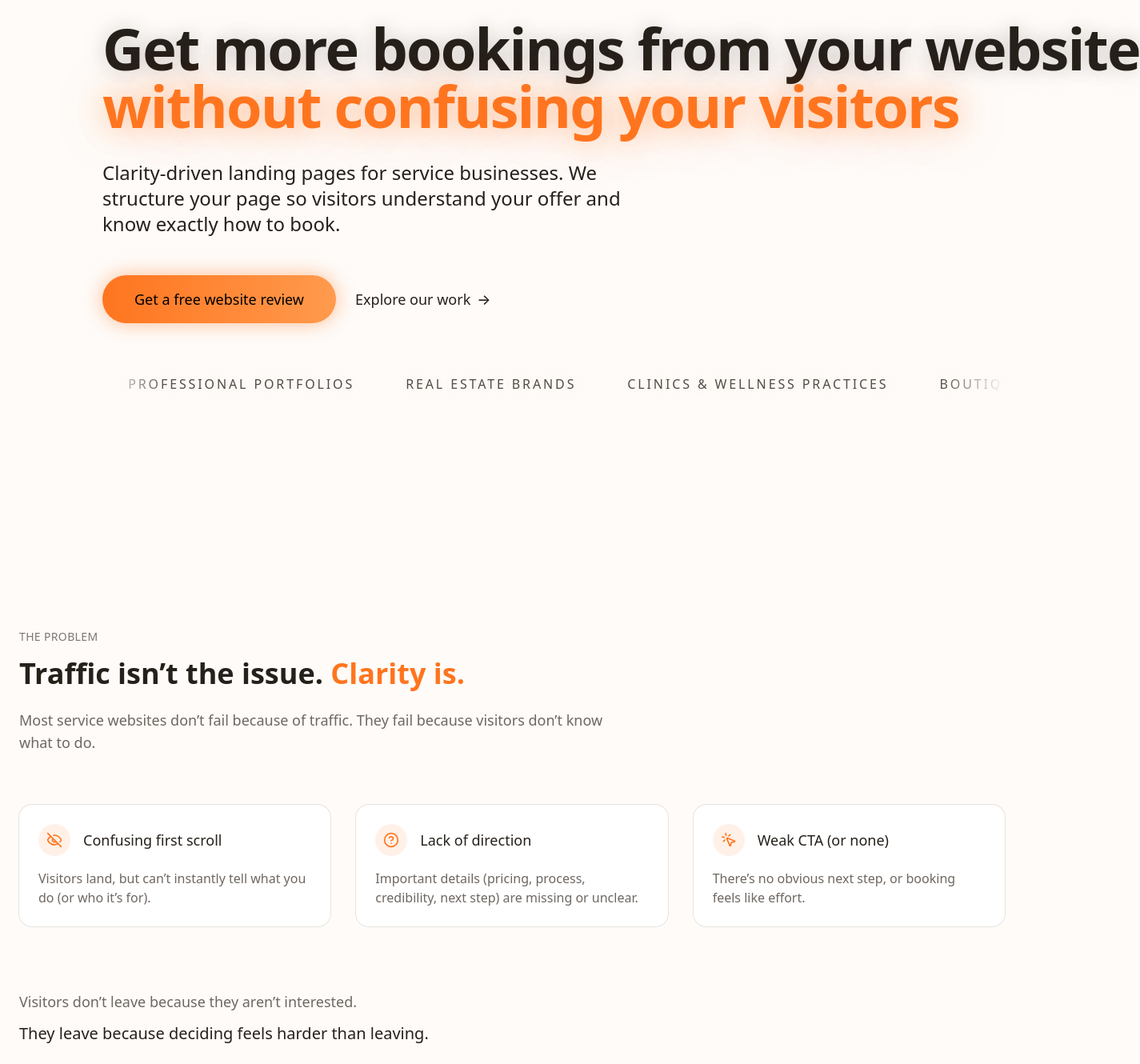
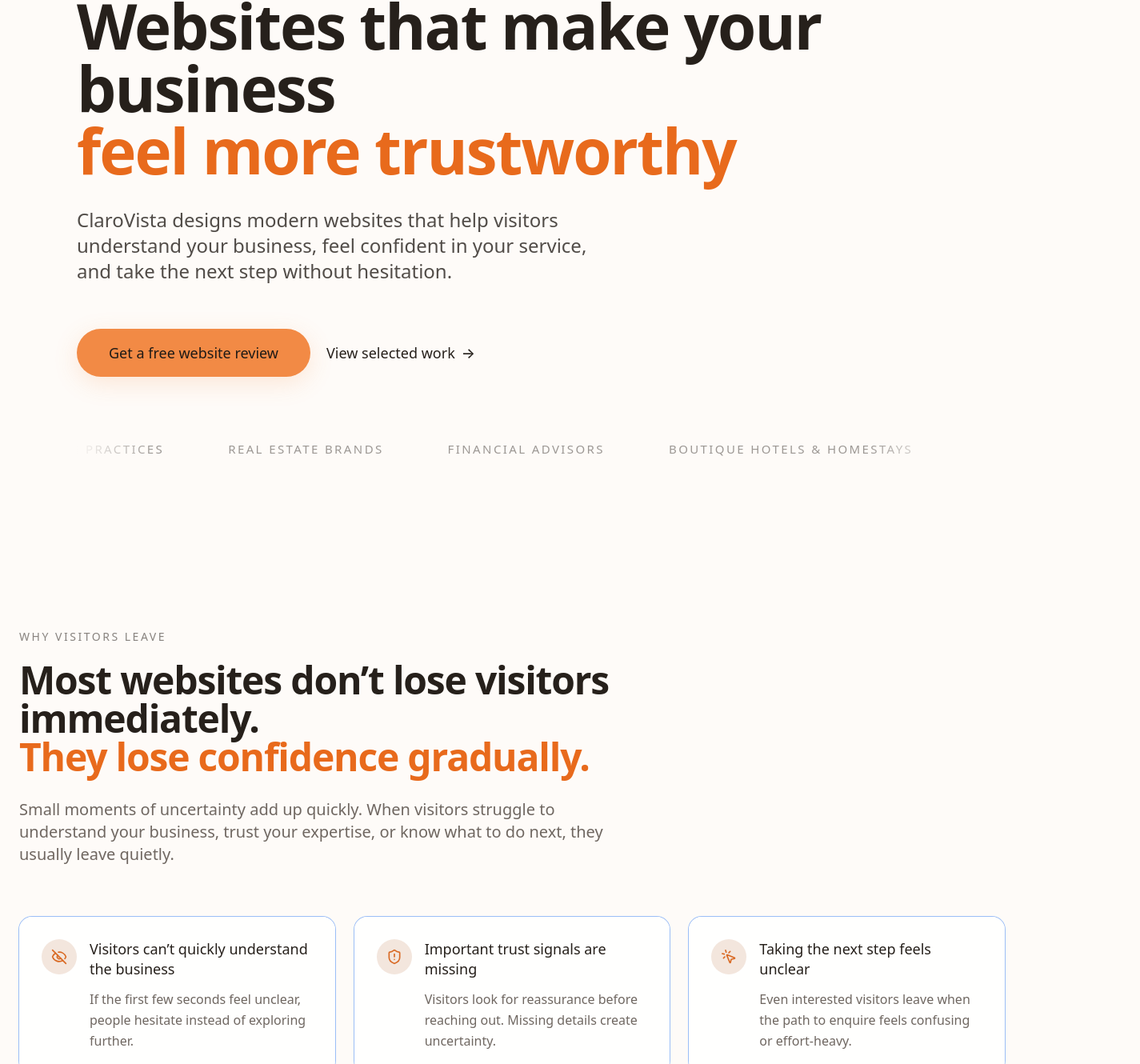
Before and after one commit to dharanshetty05/ClaroVista, a Next.js app: page / in a window 1280 px wide. Shown: the part 142-1472 px from the top of the page at 80% size, 1425 px wide, since content can reach past the window. Built offline with nearby package versions, Linux system fonts and the light colour scheme.

Commit message:
refactor: redesigned hero and problem sections for stronger conversion flow

```diff
--- a/components/Hero.tsx
+++ b/components/Hero.tsx
@@ -3,17 +3,14 @@
 import { motion } from "framer-motion"
 
 const industries = [
-  "Cafés & Restaurants",
-  "Professional Portfolios",
+  "Clinics & Wellness Practices",
   "Real Estate Brands",
-  "Clinics & Wellness Practices",
+  "Financial Advisors",
   "Boutique Hotels & Homestays",
-  "E-commerce Brands",
-  "Financial Advisors",
-  "Gyms & Fitness Studios",
-  "Photographers",
-  "Salons & Studios",
-  "Business Coaches",
+  "Interior Design Studios",
+  "Restaurants & Cafés",
+  "Professional Consultants",
+  "Salons & Beauty Studios",
 ]
 
 export default function Hero() {
@@ -28,109 +25,141 @@
   }
 
   return (
-    <section id="hero" className="bg-[#fefbf8] min-h-screen flex items-center">
-      <div className="mx-auto max-w-[1440px] px-6 xl:pl-32 w-full">
+    <section
+      id="hero"
+      className="bg-[#fefbf8] min-h-screen flex items-center"
+    >
+      <div className="mx-auto max-w-[1440px] w-full px-6 lg:px-12 xl:px-24">
         <motion.div
           initial={{ opacity: 0, y: 14 }}
           animate={{ opacity: 1, y: 0 }}
           transition={{ duration: 0.6, ease: "easeOut" }}
-          className="flex flex-col gap-12 sm:gap-16"
+          className="flex flex-col gap-16 sm:gap-20"
         >
           {/* TEXT */}
-          <div className="text-center lg:text-left">
+          <div className="text-center lg:text-left max-w-[980px]">
+            {/* POSITIONING LABEL */}
+            <p
+              className="
+                text-sm sm:text-base
+                uppercase tracking-[0.18em]
+                text-[#26201b]/60
+                font-medium
+              "
+            >
+              Websites designed for service businesses
+            </p>
+
             {/* HEADLINE */}
             <h1
               className="
-                text-4xl sm:text-5xl md:text-6xl lg:text-7xl
-                font-bold tracking-tight leading-[1.08]
+                mt-6
+                text-4xl sm:text-5xl md:text-6xl lg:text-[78px]
+                font-bold tracking-tight leading-[1.02]
                 text-[#26201b]
+                max-w-[1100px]
               "
             >
-              <span
-                className="block lg:whitespace-nowrap"
-                style={{
-                  textShadow:
-                    "0 0 22px rgba(38,32,27,0.16), 0 0 44px rgba(38,32,27,0.08)",
-                }}
-              >
-                Get more bookings from your website
+              <span className="block">
+                Websites that make your business
               </span>
 
-              <span
-                className="block lg:whitespace-nowrap text-[#ff751f]"
-                style={{
-                  textShadow:
-                    "0 0 34px rgba(255,117,31,0.38), 0 0 68px rgba(255,117,31,0.26)",
-                }}
-              >
-                without confusing your visitors
+              <span className="block text-[#e86a1c]">
+                feel more trustworthy
               </span>
             </h1>
 
             {/* SUBHEADLINE */}
-            <p className="mt-6 sm:mt-8 mx-auto lg:mx-0 max-w-2xl text-lg sm:text-xl md:text-2xl text-[#26201b]">
-              Clarity-driven landing pages for service businesses. We structure your page so visitors understand your offer and know exactly how to book.
+            <p
+              className="
+                mt-8
+                max-w-2xl
+                text-lg sm:text-xl md:text-2xl
+                leading-relaxed
+                text-[#26201b]/80
+                mx-auto lg:mx-0
+              "
+            >
+              ClaroVista designs modern websites that help visitors understand
+              your business, feel confident in your service, and take the next
+              step without hesitation.
             </p>
 
-            {/* CTAs */}
-            <div className="mt-10 sm:mt-12 flex flex-col sm:flex-row gap-6 items-center justify-center lg:justify-start">
-              {/* Primary CTA */}
+            {/* CTA */}
+            <div
+              className="
+                mt-12 sm:mt-14
+                flex flex-col sm:flex-row
+                gap-5
+                items-center
+                justify-center lg:justify-start
+              "
+            >
+              {/* PRIMARY CTA */}
               <button
                 onClick={() => scrollToSection("contact")}
                 className="
                   inline-flex items-center justify-center
                   rounded-full
                   px-10 py-4
-                  text-base sm:text-lg font-medium text-black
-                  bg-gradient-to-r from-[#ff751f] to-[#ff9a4d]
-                  shadow-[0_0_24px_rgba(255,117,31,0.45)]
-                  transition hover:shadow-[0_0_36px_rgba(255,117,31,0.6)]
+                  text-base sm:text-lg
+                  font-medium
+                  text-[#1f1a16]
+                  bg-[#f28a45]
+                  transition-all duration-300
+                  hover:bg-[#e57d37]
+                  hover:scale-[1.01]
+                  shadow-[0_8px_30px_rgba(242,138,69,0.18)]
                 "
               >
                 Get a free website review
               </button>
 
-              {/* Secondary CTA */}
+              {/* SECONDARY CTA */}
               <button
                 onClick={() => scrollToSection("projects")}
                 className="
                   inline-flex items-center gap-2
-                  text-base sm:text-lg font-medium
+                  text-base sm:text-lg
+                  font-medium
                   text-[#26201b]
-                  transition hover:opacity-70
+                  transition-opacity duration-300
+                  hover:opacity-65
                 "
               >
-                Explore our work
+                View selected work
                 <span aria-hidden>→</span>
               </button>
             </div>
           </div>
 
-          {/* SLIDER */}
+          {/* INDUSTRY STRIP */}
           <div className="relative overflow-hidden">
-            <div className="absolute inset-y-0 left-0 w-12 sm:w-20 bg-gradient-to-r from-[#fefbf8] to-transparent z-10" />
-            <div className="absolute inset-y-0 right-0 w-12 sm:w-20 bg-gradient-to-l from-[#fefbf8] to-transparent z-10" />
+            {/* LEFT FADE */}
+            <div className="absolute inset-y-0 left-0 w-16 sm:w-24 bg-gradient-to-r from-[#fefbf8] to-transparent z-10" />
+
+            {/* RIGHT FADE */}
+            <div className="absolute inset-y-0 right-0 w-16 sm:w-24 bg-gradient-to-l from-[#fefbf8] to-transparent z-10" />
+
             <motion.div
               animate={{ x: ["0%", "-100%"] }}
               transition={{
                 repeat: Infinity,
-                duration: 30,
+                duration: 40,
                 ease: "linear",
               }}
-              className="flex gap-10 sm:gap-16 whitespace-nowrap"
+              className="flex whitespace-nowrap gap-12 sm:gap-20"
             >
               {[...industries, ...industries].map((item, i) => (
                 <span
                   key={i}
                   className="
-                    text-sm sm:text-base
-                    uppercase tracking-[0.18em]
+                    text-sm sm:text-[15px]
+                    uppercase
+                    tracking-[0.16em]
                     font-medium
-                    text-[#26201b]/80
+                    text-[#26201b]/45
                   "
-                  style={{
-                    textShadow: "0 0 12px rgba(255,117,31,0.12)",
-                  }}
                 >
                   {item}
                 </span>
--- a/components/Problem.tsx
+++ b/components/Problem.tsx
@@ -1,112 +1,179 @@
 "use client"
 
 import { motion } from "framer-motion"
-import { EyeOff, HelpCircle, MousePointerClick } from "lucide-react"
+import {
+  EyeOff,
+  ShieldAlert,
+  MousePointerClick,
+} from "lucide-react"
 
 const problems = [
   {
     icon: EyeOff,
-    title: "Confusing first scroll",
+    title: "Visitors can’t quickly understand the business",
     description:
-      "Visitors land, but can’t instantly tell what you do (or who it’s for).",
+      "If the first few seconds feel unclear, people hesitate instead of exploring further.",
   },
   {
-    icon: HelpCircle,
-    title: "Lack of direction",
+    icon: ShieldAlert,
+    title: "Important trust signals are missing",
     description:
-      "Important details (pricing, process, credibility, next step) are missing or unclear.",
+      "Visitors look for reassurance before reaching out. Missing details create uncertainty.",
   },
   {
     icon: MousePointerClick,
-    title: "Weak CTA (or none)",
+    title: "Taking the next step feels unclear",
     description:
-      "There’s no obvious next step, or booking feels like effort.",
+      "Even interested visitors leave when the path to enquire feels confusing or effort-heavy.",
   },
 ]
 
 export default function Problem() {
   return (
-    <section id="problem" className="bg-[#fefbf8] py-24 sm:py-32">
+    <section
+      id="problem"
+      className="bg-[#fefbf8] py-24 sm:py-32"
+    >
       <div className="mx-auto max-w-7xl px-6">
-        {/* Header */}
+        {/* HEADER */}
         <motion.div
           initial={{ opacity: 0, y: 16 }}
           whileInView={{ opacity: 1, y: 0 }}
           viewport={{ once: true }}
           transition={{ duration: 0.6, ease: "easeOut" }}
-          className="max-w-3xl"
+          className="max-w-4xl"
         >
-          <p className="text-sm uppercase tracking-wide text-[#26201b]/60">
-            The problem
+          <p
+            className="
+              text-sm
+              uppercase
+              tracking-[0.18em]
+              text-[#26201b]/55
+              font-medium
+            "
+          >
+            Why visitors leave
           </p>
 
-          <h2 className="mt-4 text-3xl sm:text-4xl font-bold text-[#26201b] leading-snug">
-            Traffic isn’t the issue.{" "}
-            <span className="text-[#ff751f]">Clarity is.</span>
+          <h2
+            className="
+              mt-5
+              text-3xl sm:text-4xl lg:text-5xl
+              font-bold
+              leading-[1.12]
+              tracking-tight
+              text-[#26201b]
+              max-w-4xl
+            "
+          >
+            Most websites don’t lose visitors immediately.
+            <span className="block text-[#e86a1c]">
+              They lose confidence gradually.
+            </span>
           </h2>
 
-          <p className="mt-6 text-lg text-[#6f6761]">
-            Most service websites don’t fail because of traffic.
-            They fail because visitors don’t know what to do.
+          <p
+            className="
+              mt-7
+              max-w-3xl
+              text-lg sm:text-xl
+              leading-relaxed
+              text-[#6f6761]
+            "
+          >
+            Small moments of uncertainty add up quickly. When visitors
+            struggle to understand your business, trust your expertise,
+            or know what to do next, they usually leave quietly.
           </p>
         </motion.div>
 
-        {/* Problem cards */}
-        <div className="mt-16 grid gap-8 sm:grid-cols-2 lg:grid-cols-3">
+        {/* PROBLEM CARDS */}
+        <div className="mt-16 grid gap-6 lg:grid-cols-3">
           {problems.map((item, index) => (
             <motion.div
               key={index}
-              initial={{ opacity: 0, y: 20 }}
+              initial={{ opacity: 0, y: 18 }}
               whileInView={{ opacity: 1, y: 0 }}
-              whileHover={{ y: -4 }}
               viewport={{ once: true }}
               transition={{
                 duration: 0.5,
                 ease: "easeOut",
-                delay: index * 0.1,
-                type: "spring",
-                stiffness: 180,
-                damping: 20,
+                delay: index * 0.08,
               }}
               className="
-                group
                 rounded-2xl
-                bg-white
-                p-6
-                ring-1 ring-[#26201b]/10
-                transition
+                bg-white/90
+                p-7
+                ring-1 ring-[#26201b]/8
+                transition-colors duration-300
+                hover:ring-[#26201b]/14
               "
             >
-              <div className="flex items-center gap-4">
-                <div className="flex h-10 w-10 items-center justify-center rounded-full bg-[#ff751f]/10">
-                  <item.icon className="h-5 w-5 text-[#ff751f] transition group-hover:scale-105" />
+              <div className="flex items-start gap-4">
+                <div
+                  className="
+                    flex h-11 w-11 shrink-0
+                    items-center justify-center
+                    rounded-full
+                    bg-[#f3e6dd]
+                  "
+                >
+                  <item.icon className="h-5 w-5 text-[#d96a24]" />
                 </div>
 
-                <h3 className="text-lg font-medium text-[#26201b]">
-                  {item.title}
-                </h3>
+                <div>
+                  <h3
+                    className="
+                      text-lg
+                      font-medium
+                      leading-snug
+                      text-[#26201b]
+                    "
+                  >
+                    {item.title}
+                  </h3>
+
+                  <p
+                    className="
+                      mt-3
+                      leading-relaxed
+                      text-[#6f6761]
+                    "
+                  >
+                    {item.description}
+                  </p>
+                </div>
               </div>
-
-              <p className="mt-4 text-[#6f6761]">
-                {item.description}
-              </p>
             </motion.div>
           ))}
         </div>
 
-        {/* Closing insight */}
+        {/* CLOSING INSIGHT */}
         <motion.div
           initial={{ opacity: 0 }}
           whileInView={{ opacity: 1 }}
           viewport={{ once: true }}
-          transition={{ duration: 0.6, ease: "easeOut", delay: 0.2 }}
-          className="mt-20 max-w-2xl"
+          transition={{
+            duration: 0.6,
+            ease: "easeOut",
+            delay: 0.15,
+          }}
+          className="mt-28 max-w-3xl"
         >
           <p className="text-lg text-[#6f6761]">
-            Visitors don’t leave because they aren’t interested.
+            Visitors rarely leave because they aren’t interested.
           </p>
 
-          <p className="mt-3 text-xl font-medium text-[#26201b]">
+          <p
+            className="
+              mt-4
+              text-2xl sm:text-3xl
+              font-medium
+              leading-snug
+              tracking-tight
+              text-[#26201b]
+            "
+          >
             They leave because deciding feels harder than leaving.
           </p>
         </motion.div>
```
